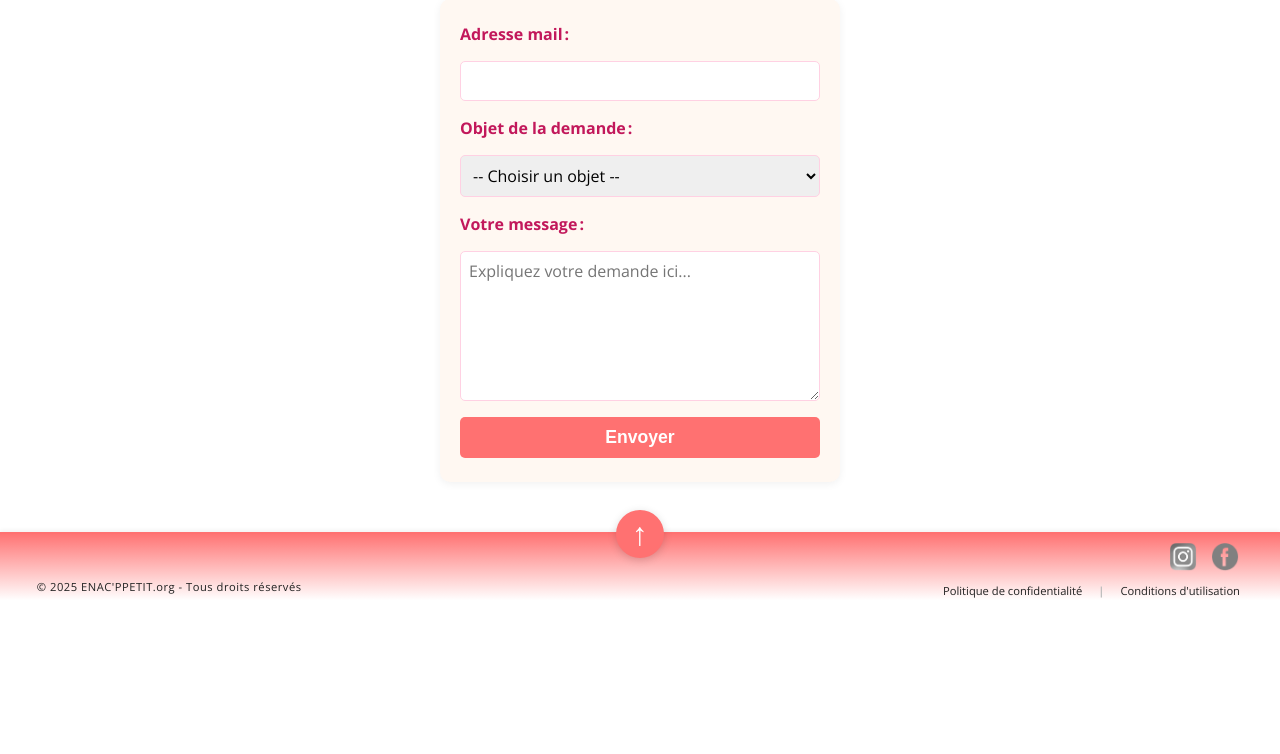
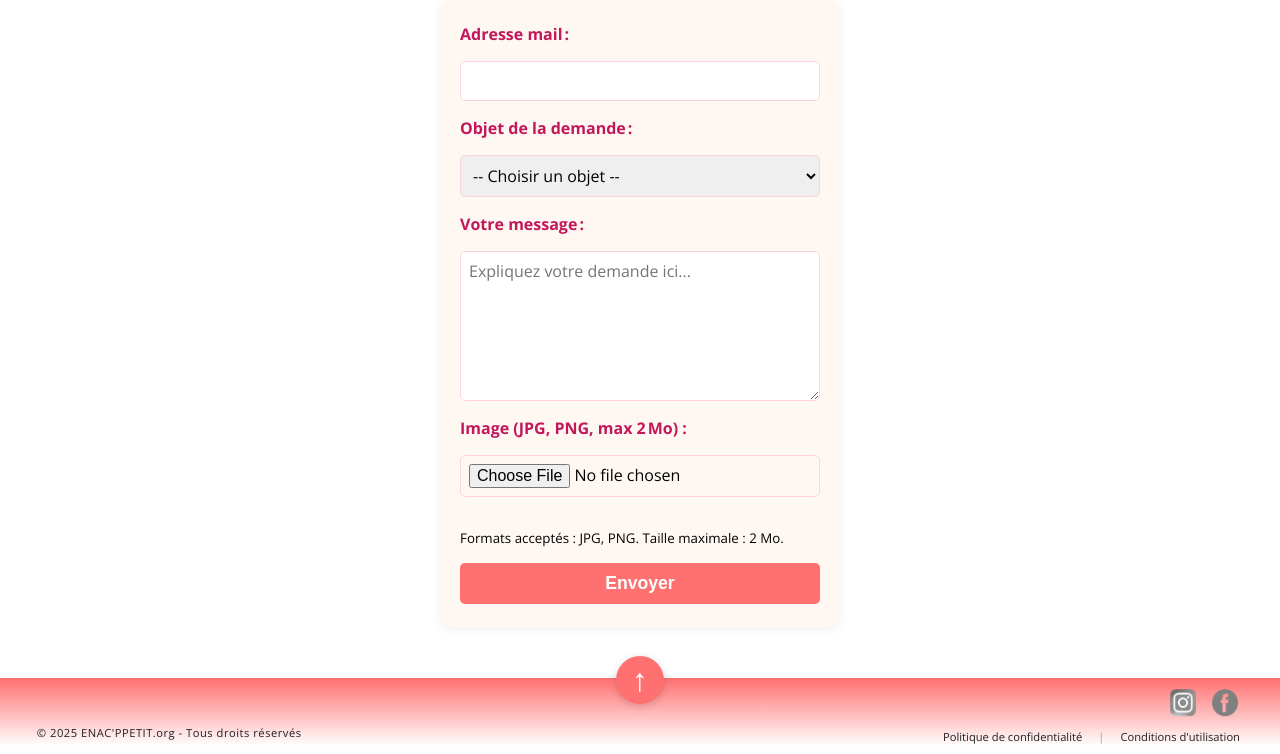
Before and after one commit to justinetsd/PROJET, a Flask app: page /contact in a window 1280 px wide. Shown: the part 179-933 px from the top of the page. Before the commit the page ends 777 px from the top, so only its background shows below. Run offline with Flask 3, Linux system fonts and the light colour scheme.

Commit message:
AJOUT IMAGE DANS LE FORMULAIRE

```diff
--- a/app.py
+++ b/app.py
@@ -3,6 +3,7 @@ import hashlib
 import os
 import sqlite3
 from flask_mail import Mail, Message
+from werkzeug.utils import secure_filename
 
 app = Flask(__name__)
 app.secret_key = "votre_cle_secrete"
@@ -159,12 +160,28 @@ def hiver():
 @app.route('/printemps')
 def printemps():
     return render_template('printemps.html')
+
+
 @app.route("/contact", methods=["GET", "POST"])
 def contact():
     if request.method == "POST":
         email = request.form["email"]
         objet = request.form["objet"]
         message = request.form["message"]
+        image = request.files.get("image")
+
+        # Si une image est envoyée, on vérifie format et taille
+        if image and image.filename:
+            filename = secure_filename(image.filename)
+            if not (filename.lower().endswith(('.jpg', '.jpeg', '.png'))):
+                flash("Format d'image non supporté. Utilisez JPG ou PNG.")
+                return redirect(url_for("contact"))
+            image.seek(0, 2)
+            size = image.tell()
+            image.seek(0)
+            if size > 2 * 1024 * 1024:
+                flash("Image trop lourde (max 2 Mo).")
+                return redirect(url_for("contact"))
 
         msg = Message(
             subject=f"Contact ENAC'ppetit : {objet}",
@@ -172,11 +189,12 @@ def contact():
             recipients=["enacppetit@gmail.com"],
             body=f"Adresse mail de l'expéditeur : {email}\n\nObjet : {objet}\n\nMessage :\n{message}"
         )
+        if image and image.filename:
+            msg.attach(filename, image.mimetype, image.read())
         mail.send(msg)
         flash("Votre message a bien été envoyé, merci !")
         return redirect(url_for("contact"))
     return render_template("contact.html")
-
 
 # Configuration Flask-Mail (exemple avec Gmail)
 app.config['MAIL_SERVER'] = 'smtp.gmail.com'
--- a/templates/contact.html
+++ b/templates/contact.html
@@ -13,7 +13,7 @@
   {% endif %}
 {% endwith %}
 
-<form action="{{ url_for('contact') }}" method="post" class="contact-form">
+<form action="{{ url_for('contact') }}" method="post" class="contact-form" enctype="multipart/form-data">
 
     <label for="email">Adresse mail :</label>
     <input type="email" id="email" name="email" required>
@@ -29,6 +29,9 @@
 
     <label for="message">Votre message :</label>
     <textarea id="message" name="message" rows="6" required placeholder="Expliquez votre demande ici..."></textarea>
+    <label for="image">Image (JPG, PNG, max 2 Mo) :</label>
+    <input type="file" name="image" id="image" accept=".jpg,.jpeg,.png" style="margin-bottom: 16px;" >
+    <small>Formats acceptés : JPG, PNG. Taille maximale : 2 Mo.</small>
 
     <button type="submit">Envoyer</button>
 </form>
```
